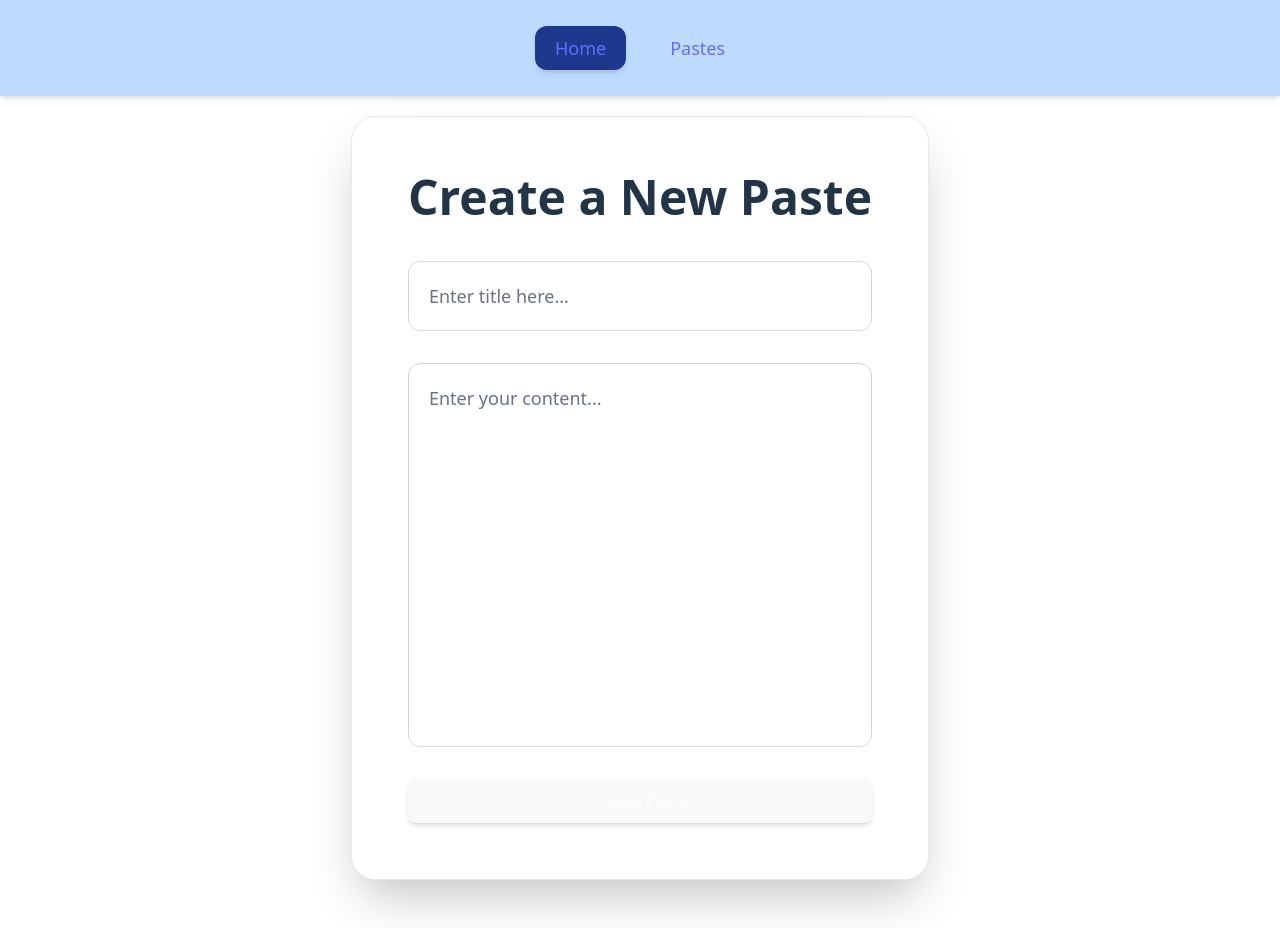
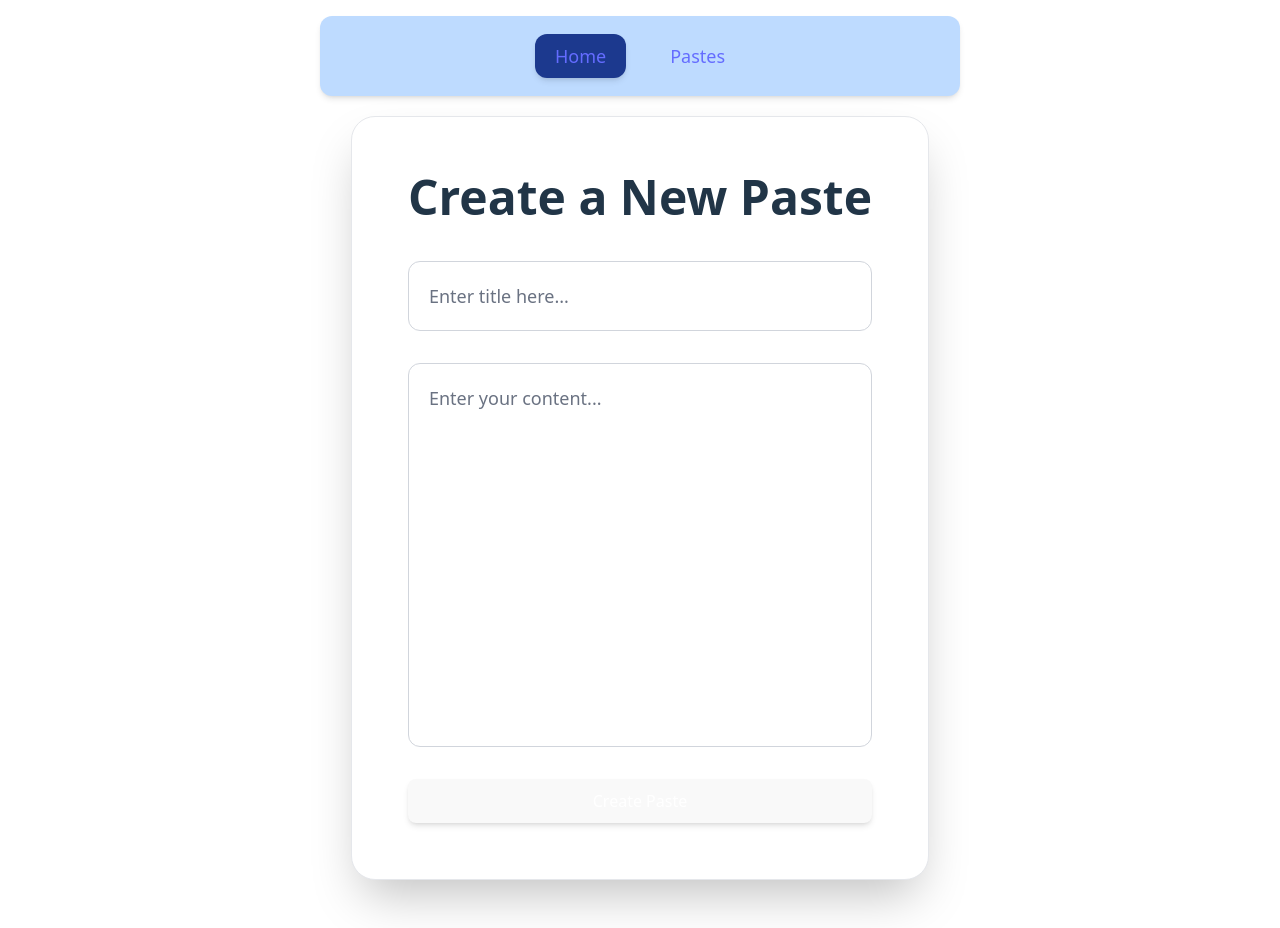
Before and after one commit to Rupesh-Panchal/PasteApp, a React (Vite) app: page / in a window 1280 px wide. Built offline with nearby package versions, Linux system fonts and the light colour scheme.

Commit message:
Initial Setup Complete

```diff
--- a/src/components/Navbar.jsx
+++ b/src/components/Navbar.jsx
@@ -4,14 +4,14 @@ import { NavLink, useLocation } from "react-router-dom";
 const Navbar = () => {
   const location = useLocation();
 
-  // Check if current path matches /pastes/:id
   const isViewingPaste =
     location.pathname.startsWith("/pastes/") &&
     location.pathname.split("/").length === 3;
 
   return (
-    <nav className="fixed top-0 h-24 left-0 right-0 flex justify-center z-50 bg-blue-200 text-blue-900 shadow-md py-4">
-      <div className="flex flex-wrap sm:flex-row gap-4 sm:gap-6 justify-center items-center max-w-lg mx-auto px-4">
+    <nav className="fixed top-0 left-0 right-0 flex justify-center z-50 py-4 h-28  ">
+      <div className="w-full max-w-screen-sm bg-blue-200 text-blue-900 shadow-md rounded-xl px-2 flex justify-center">
+        <div className="flex flex-wrap sm:flex-row gap-4 sm:gap-6 justify-center items-center">
           {isViewingPaste ? (
             <span className="text-xl font-bold text-blue-900">
               Viewing the Paste
@@ -45,6 +45,7 @@ const Navbar = () => {
             </>
           )}
         </div>
+      </div>
     </nav>
   );
 };
```
Lines whose indentation alone changed are shown as unchanged.
